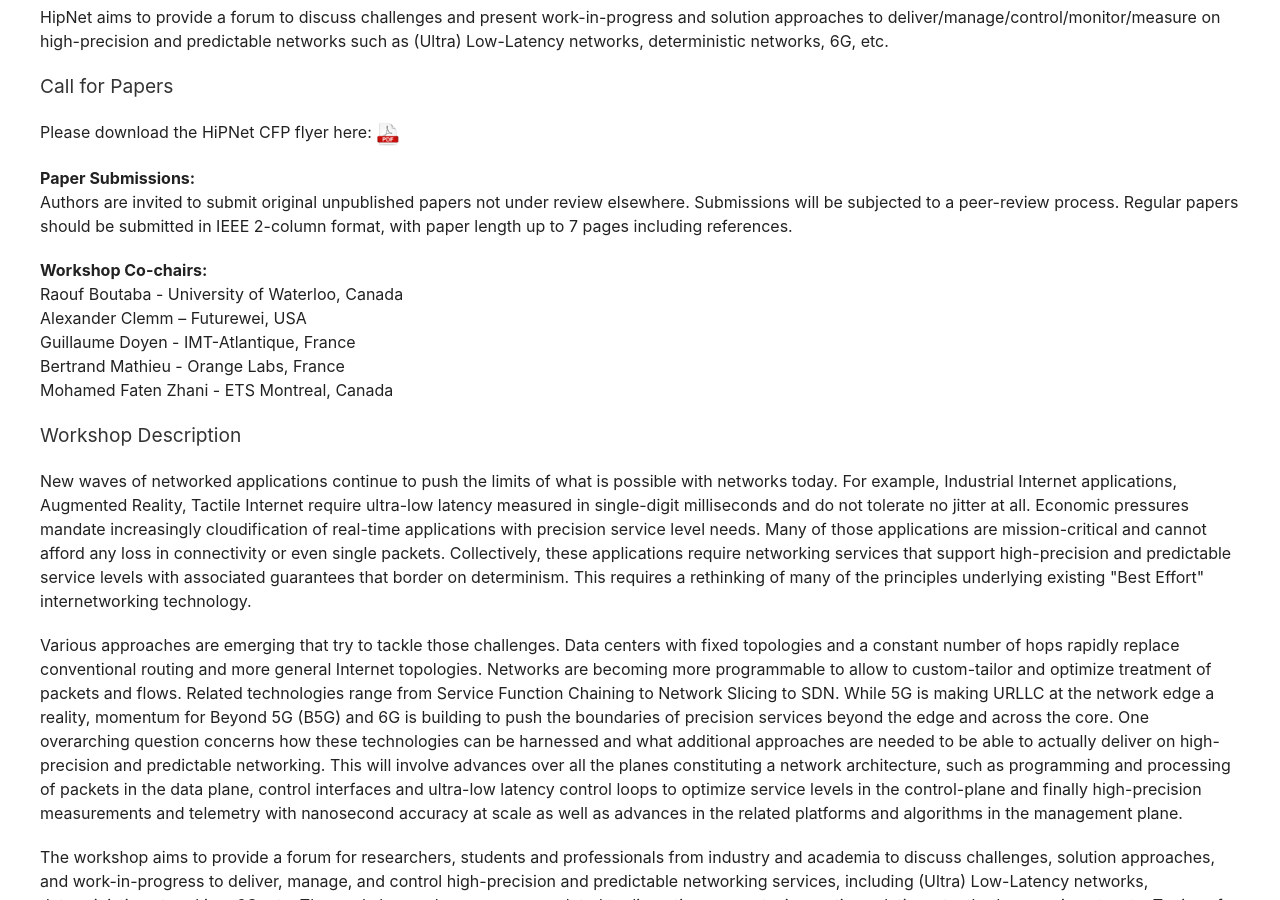
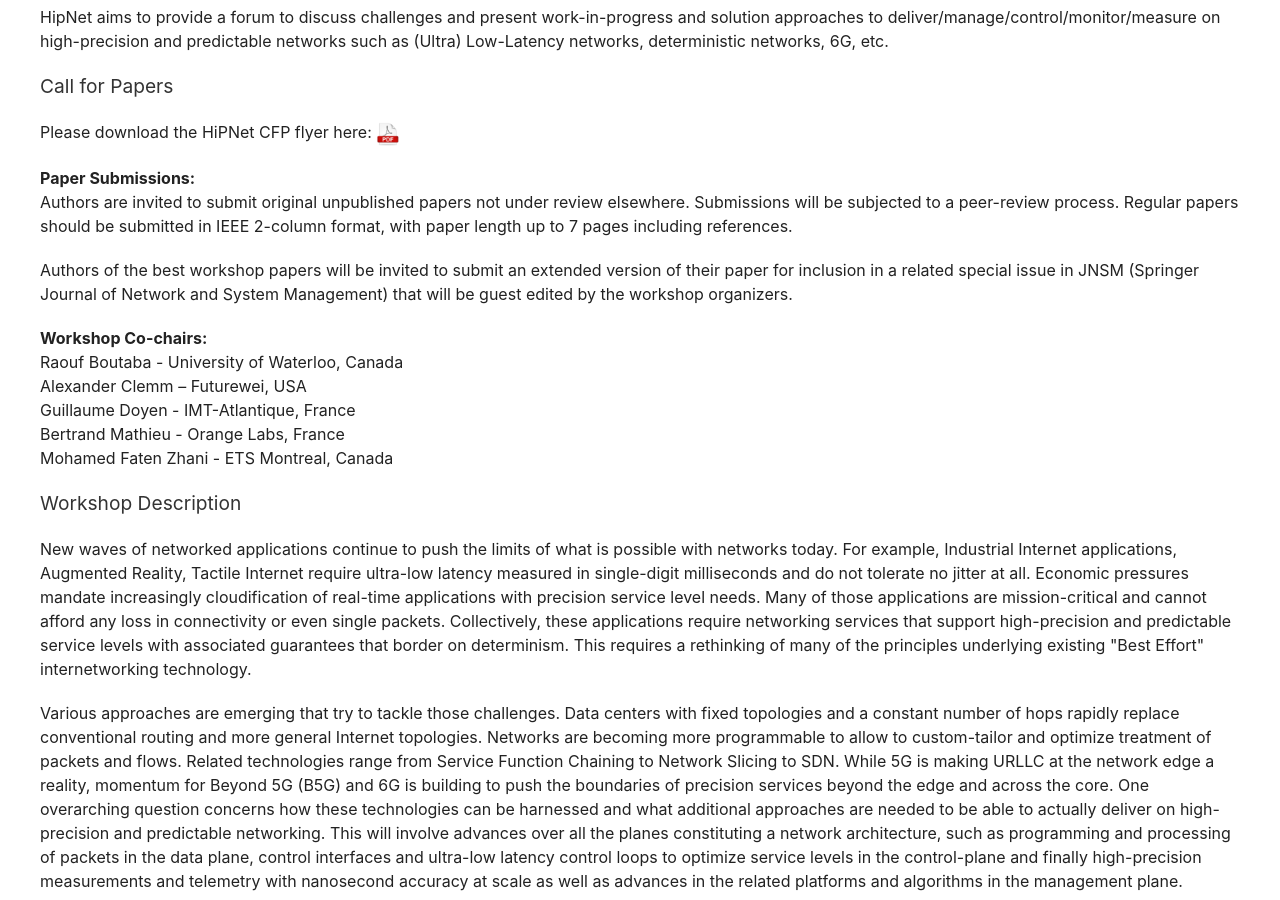
Before and after one commit to stuartclayman/cnsm_2021_website, a Jekyll site: the page built from workshop_HiPNet.html, in a window 1280 px wide and 900 px high, scrolled down 304 px. Built offline with Jekyll 4.4.1, drawn with Linux system fonts in a browser that asks for light colours; nearby versions of some CDN libraries.

Commit message:
HiPNet change

```diff
--- a/workshop_HiPNet.html
+++ b/workshop_HiPNet.html
@@ -23,6 +23,11 @@ layout: page
 </p>
 
 <p>
+  Authors of the best workshop papers will be invited to submit an extended version of their paper for inclusion in a related special issue in JNSM (Springer Journal of Network and System Management) that will be guest edited by the workshop organizers.
+</p>
+
+
+  <p>
   <strong>Workshop Co-chairs:</strong><br/>
   Raouf Boutaba - University of Waterloo, Canada<br/>
   Alexander Clemm – Futurewei, USA<br/>
```
